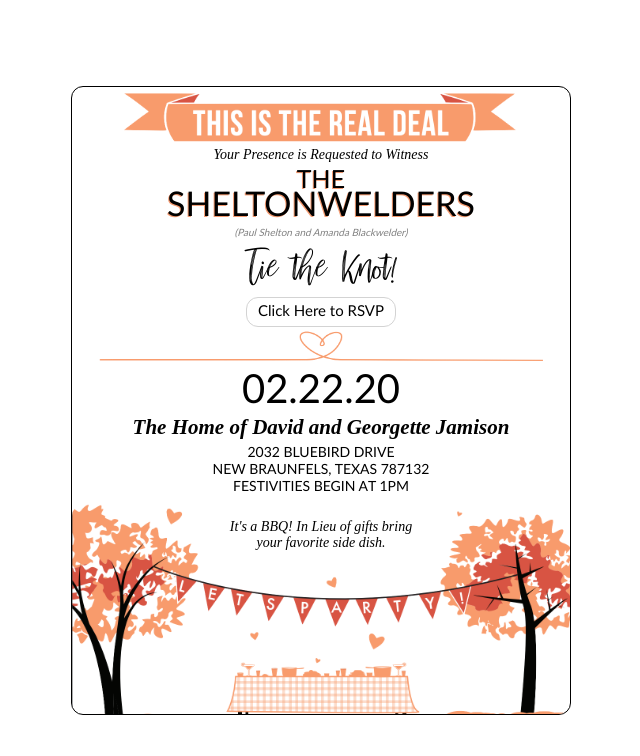
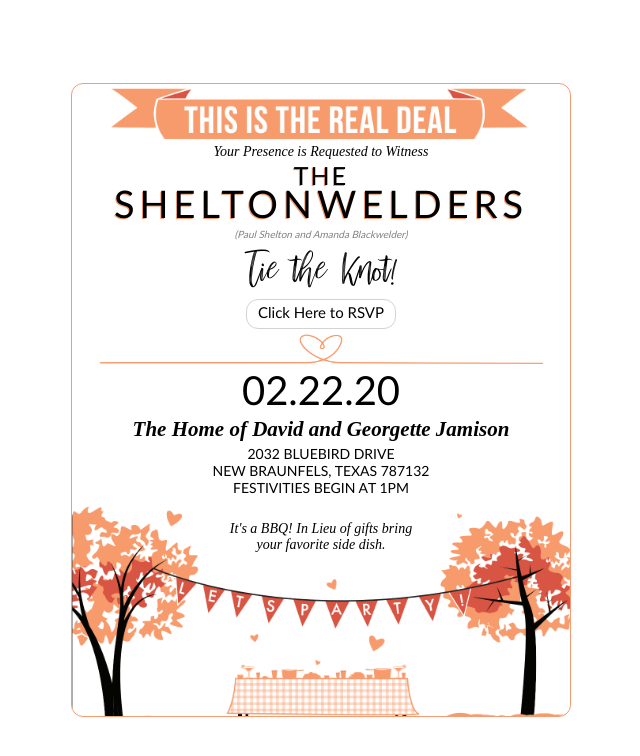
Before and after one commit to pdshelton68/sheltonwelder, an Angular app: page /invitation in a window 1280 px wide. Shown: the top 756 px of the page, without its empty margins (319-959 px from the left). Built offline with nearby package versions, Linux system fonts and the light colour scheme.

Commit message:
initial commit

```diff
--- a/server.js
+++ b/server.js
@@ -28,6 +28,6 @@ app.get('/*', function(req, res) {
 
 app.listen(process.env.PORT || 8080);
 
-setInterval(function() {
-  http.get("https://sheltonwelder.herokuapp.com/");
-}, 300000); // every 5 minutes (300000)
+// setInterval(function() {
+//   http.get("https://sheltonwelder.herokuapp.com/");
+// }, 300000); // every 5 minutes (300000)
--- a/src/invitation/invitation.component.css
+++ b/src/invitation/invitation.component.css
@@ -22,7 +22,7 @@
     border: solid !important;
     border-radius: 12px;
     border-width: 1px !important;
-    border-color: lightgray;
+    border-color: #F49B71 !important;
 }
 .request{
     display: flex;
@@ -37,7 +37,8 @@
     display: flex;
     justify-content: center;
     font-family: lato !important;
-    font-size: 34px;
+    font-size: 38px;
+    letter-spacing: 5px;
     text-shadow: -1px 1px #F49B71;
 }
 .tie-knot {
@@ -81,7 +82,7 @@
 
     background-repeat:no-repeat;
     background-position: center;
-    background-size:80%;
+    background-size:85%;
     width:100%;
     background-image: url('../../images/realdeal.png');
     height: 60px;
--- a/src/invitation/invitation.component.html
+++ b/src/invitation/invitation.component.html
@@ -2,7 +2,7 @@
 <div class="invitation">
   <div class="real-deal"></div>
   <div class="request">Your Presence is Requested to Witness</div>
-  <div class="sheltonwelder-header" style="font-size:25px;height: 20px;">THE</div>
+  <div class="sheltonwelder-header" style="font-size:25px;height: 20px;letter-spacing: 2px;">THE</div>
   <div class="sheltonwelder-header">SHELTONWELDERS</div>
   <div class="sheltonwelder-names">(Paul Shelton and Amanda Blackwelder)</div>
   <div class="tie-knot">Tie the Knot!</div>
```
